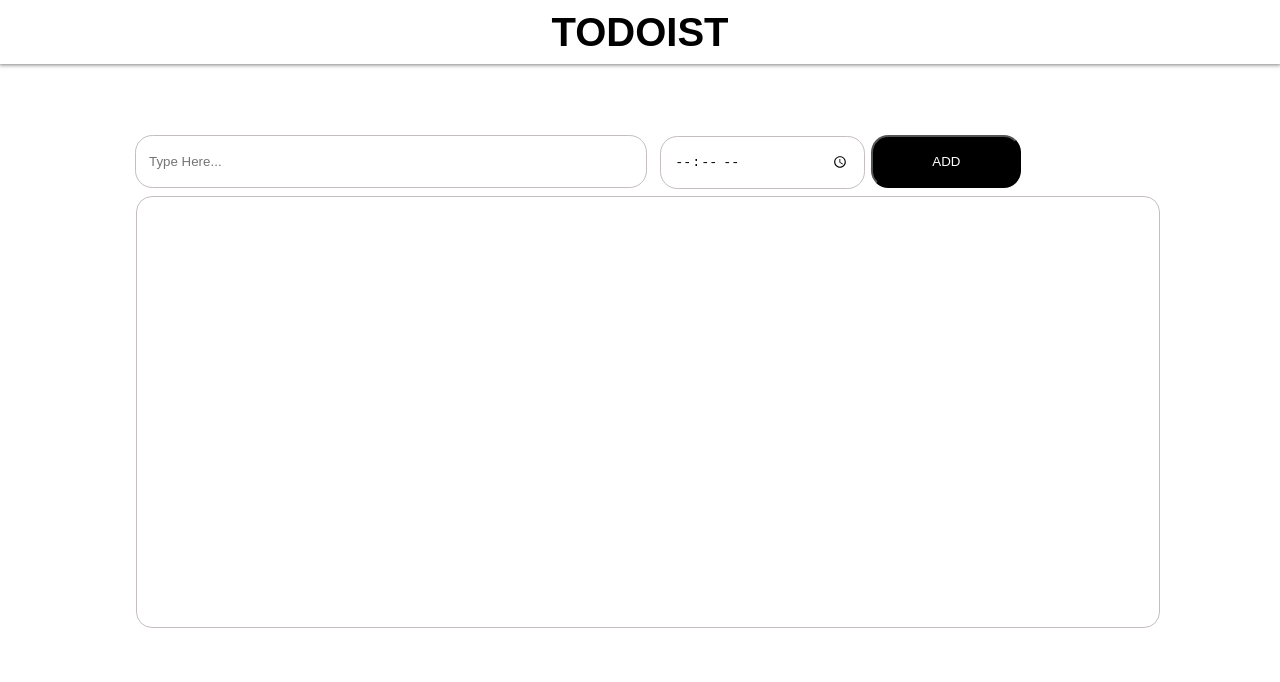
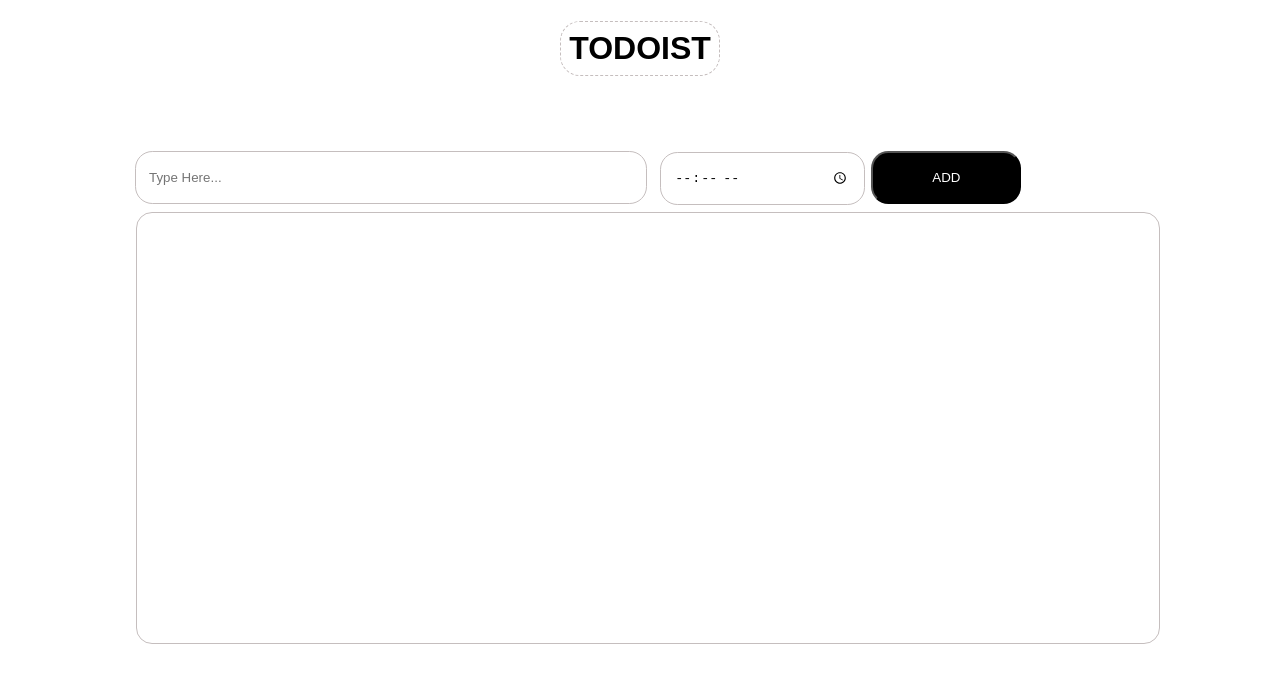
Before and after one commit to aman44444/todolist, a React (Create React App) app: page / in a window 1280 px wide. Shown: the top 682 px of the page. Built offline with nearby package versions, Linux system fonts and the light colour scheme.

Commit message:
style[navbar]: add new navbar ui design

```diff
--- a/src/Components/Navbar.js
+++ b/src/Components/Navbar.js
@@ -4,9 +4,11 @@
  const Navbar = () => {
      return (
         <>
-        <div className = 'navbar'>
-           <h2>TODOIST</h2>
-         </div>
+        <nav className = 'navbarContainer'>
+            <div className ='navbar'>
+                <h2>TODOIST</h2>
+            </div>
+         </nav>
         </>
      )
 
--- a/src/Styles/Navbar.css
+++ b/src/Styles/Navbar.css
@@ -4,20 +4,24 @@
   box-sizing: border-box;
 }
 
-.navbar {
+.navbarContainer {
   display: flex;
   justify-content: center;
   align-items: center;
   width: 100%;
-  height: 4em;
-  box-shadow: 0px 0px 4px 1px rgba(0, 0, 0, 0.5);
+  height: 5em;
   font-family: Arial, Helvetica, sans-serif;
 }
-.navbar h2 {
-  font-size: 2.5em;
+.navbarContainer h2 {
+  font-size: 2em;
 }
-.navbar h4 {
-  position: absolute;
-  right: 0;
-  margin-right: 3em;
+
+.navbar {
+  padding: 0.5em;
+  text-align: center;
+  border-radius: 20px;
+  border: 2px;
+  margin-top: 1em;
+  border: 1px solid rgb(197, 190, 190);
+  border-style: dashed;
 }/*# sourceMappingURL=Navbar.css.map */
--- a/src/Styles/Navbar.scss
+++ b/src/Styles/Navbar.scss
@@ -4,25 +4,26 @@
     box-sizing: border-box;
 }
 
-
-
-.navbar{
+.navbarContainer{
      display:flex;
      justify-content: center;
      align-items: center;
      width:100%;
-    height:4em;
-    box-shadow: 0px 0px 4px 1px rgba(0, 0, 0, 0.5);
+     height:5em;
     font-family:Arial, Helvetica, sans-serif;
+
     h2{
-        font-size: 2.5em;
-
+        font-size: 2em;
     }
-    h4{
-        position: absolute;
-        right: 0;
-        margin-right: 3em;
 
 }
 
+.navbar{
+        padding: 0.5em;
+        text-align: center;
+        border-radius: 20px;
+        border: 2px;
+        margin-top: 1em;
+        border: 1px solid rgb(197, 190, 190);
+        border-style: dashed;
 }
```
Also changed, not shown: 1 other file (tests, documents, lock files or other folders). Lines whose indentation alone changed are shown as unchanged.
